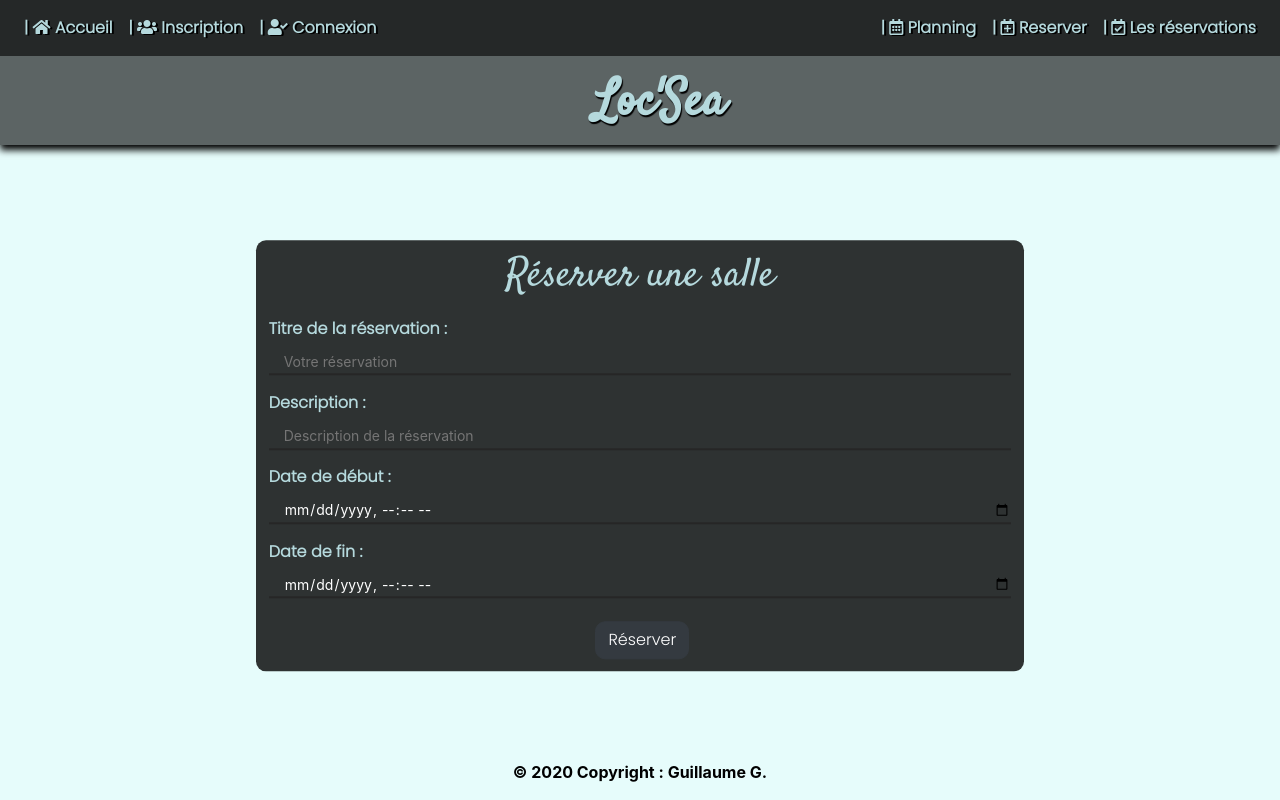
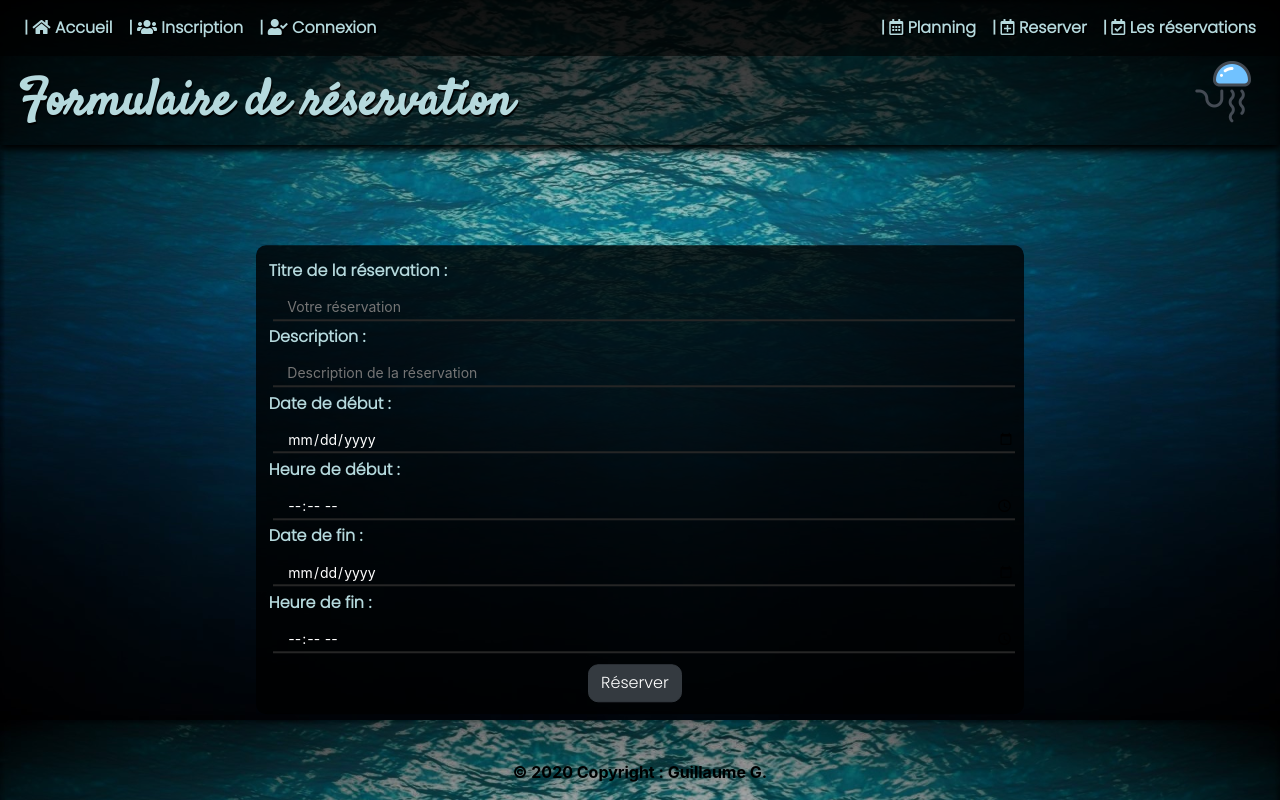
Before and after one commit to guillaume-grac/reservation-salles, a PHP site: page /pages/reservation-form.php in a window 1280 px wide. Run offline with PHP 8.4, Linux system fonts and the light colour scheme; some libraries are stand-ins or nearby versions.

Commit message:
Voir pour heure dans la db

```diff
--- a/css/connexion.css
+++ b/css/connexion.css
@@ -1,3 +1,9 @@
+body{
+    background-image: url('../images/bg.jpg');
+    background-size: cover;
+}
+
+
 /* Main */
 
 .loginBox{
--- a/css/header.css
+++ b/css/header.css
@@ -9,10 +9,6 @@
 
 html{
     scroll-behavior: smooth;
-}
-
-body{
-    background-color: #e6fcfb;
 }
 
 /* Header */
@@ -35,8 +31,29 @@ header{
     font-family: 'Satisfy', cursive;
     color: #b5d9dd;
     font-size: 50px;
-    margin-left: 42%;
+    margin-left: 39%;
 }
+
+.title-princ2,
+.title-princ2 b{
+    text-shadow: black 1px 2px 1px;
+    font-family: 'Satisfy', cursive;
+    color: #b5d9dd;
+    font-size: 50px;
+    margin-left: 1%;
+}
+
+.jelly{
+    float: right;
+    width: 5%;
+    margin-right: 2%;
+}
+
+.jelly2{
+    margin-left: 3%;
+    width: 5%;
+}
+
 
 li a{
     font-family: 'Poppins', sans-serif;
--- a/css/index.css
+++ b/css/index.css
@@ -1,5 +1,8 @@
 /* Main */
 
+body{
+    background-color: #e6fcfb;
+}
 
 .main-content{
     font-family: 'Poppins', sans-serif;
--- a/css/inscription.css
+++ b/css/inscription.css
@@ -1,3 +1,9 @@
+body{
+    background-image: url('../images/bg.jpg');
+    background-size: cover;
+}
+
+
 .loginBox{
     position: absolute;
     top: 59%;
--- a/css/planning.css
+++ b/css/planning.css
@@ -0,0 +1,4 @@
+body{
+    background-image: url('../images/bg.jpg');
+    background-size: cover;
+}
--- a/css/reservation-form.css
+++ b/css/reservation-form.css
@@ -1,6 +1,11 @@
+body{
+    background-image: url('../images/bg.jpg');
+    background-size: cover;
+}
+
 .loginBox{
     position: absolute;
-    top: 57%;
+    top: 60%;
     left: 50%;
     transform: translate(-50%, -50%);
     width: 60%;
@@ -12,21 +17,20 @@
 }
 
 h1{
+    font-size: 26px;
     font-family: 'Satisfy', cursive;
-    margin: 0;
-    padding: 0 0 15px;
     color: #b5d9dd;
     text-align: center;
 }
 
 .loginBox input{
     width: 100%;
-    margin-bottom: 2%;
 }
 
 .loginBox input[type="text"],
 .loginBox input[type="password"],
-.loginBox input[type="datetime-local"]{
+.loginBox input[type="date"],
+.loginBox input[type="time"]{
     border: none;
     border-bottom: 2px solid #262626;
     outline: none;
@@ -37,6 +41,7 @@ h1{
     padding-left: 2%;
     box-sizing: border-box;
     transition: all 0.3s ease 0.3s;
+    margin: 0.5%;
 }
 
 .loginBox input[type="text"]:hover,
@@ -75,6 +80,6 @@ h1{
 .bouton{
     font-family: 'Poppins', sans-serif;
     border-radius: 10px;
-    margin-left: 44%;
+    margin-left: 43%;
     margin-top: 1%;
 }
--- /dev/null
+++ b/css/reservation.css
@@ -0,0 +1,4 @@
+body{
+    background-image: url('../images/bg.jpg');
+    background-size: cover;
+}
--- a/pages/connexion.php
+++ b/pages/connexion.php
@@ -46,7 +46,6 @@ if(isset($_POST['connexion'])){
     <main>
         <section class="container-fluid">
             <section class="loginBox">
-                <h1>Connexion</h1>
                 <form method="post" action="connexion.php">
                     <section class="inputBox">
                         <label id="label-style" for="login">Votre Login :</label>
--- a/pages/inscription.php
+++ b/pages/inscription.php
@@ -43,7 +43,6 @@ if(isset($_POST['register'])){
     <main>
         <section class="container-fluid">
             <section class="loginBox">
-                <h1>Inscription</h1>
                 <form method="post" action="inscription.php">
                     <section class="inputBox">
                         <label id="label-style" for="login">Votre Login :</label>
--- a/pages/profil.php
+++ b/pages/profil.php
@@ -18,7 +18,7 @@ $header = "../css/header.css";
 $footer = "../css/footer.css";
 
 //Liens
-$title = " Profil";
+$title = " Modifier votre Profil";
 $inscription = "inscription.php";
 $connexion = "connexion.php";
 $profil = "profil.php";
@@ -38,7 +38,6 @@ if(isset($_POST['update'])){
     $Nuser = new userpdo();
 
     $Nuser->update();
-
 }
 
 ?>
@@ -46,11 +45,10 @@ if(isset($_POST['update'])){
 <main>
     <section class="container-fluid">
         <section class="loginBox">
-            <h1>Modifier votre profil</h1>
             <form method="post" action="profil.php">
                 <section class="inputBox">
                     <label id="label-style" for="Nlogin">Votre nouveau Login :</label>
-                    <input type="text" name="Nlogin" placeholder="Votre login" required>
+                    <input type="text" name="Nlogin" placeholder="<?php echo $_SESSION['login'];?>" required>
                 </section>
                 <section class="inputBox">
                     <label id="label-style" for="Npassword">Votre nouveau mot de passe :</label>
--- a/pages/reservation-form.php
+++ b/pages/reservation-form.php
@@ -47,7 +47,6 @@ if(isset($_POST['reservation'])){
 <main>
     <section class="container-fluid">
         <section class="loginBox">
-            <h1>Réserver une salle</h1>
             <form method="post" action="reservation-form.php">
                 <section class="inputBox">
                     <label id="label-style" for="titre">Titre de la réservation :</label>
@@ -55,9 +54,13 @@ if(isset($_POST['reservation'])){
                     <label id="label-style" for="description">Description :</label>
                     <input type="text" name="description" placeholder="Description de la réservation" required>
                     <label id="label-style" for="date1">Date de début :</label>
-                    <input type="datetime-local" name="date1" required>
+                    <input type="date" name="date1" required>
+                    <label id="label-style" for="heure1">Heure de début :</label>
+                    <input type="time" name="heure1"  min="08:00" max="19:00" required>
                     <label id="label-style" for="date1">Date de fin :</label>
-                    <input type="datetime-local" name="date2" required>
+                    <input type="date" name="date2" required>
+                    <label id="label-style" for="heure2">Heure de fin :</label>
+                    <input type="time" name="heure2"  min="08:00" max="19:00" required>
                 </section>
                 <button type="submit" name="reservation" class="bouton btn btn-dark">Réserver</button>
             </form>
--- a/require/html/header.php
+++ b/require/html/header.php
@@ -35,6 +35,7 @@ if($index==1){
                     </section>
                 </nav>
                 <a class="navbar-brand title-princ" href=' . $accueil . '><b>Loc\'Sea</b></a>
+                <img class="jelly2" src="images/jelly.png" alt="meduse-icon">
             </div>
         </header>';
 }
@@ -72,7 +73,8 @@ else{
                     </ul>
                 </section>
             </nav>
-            <a class="navbar-brand title-princ" href=' . $accueil . '><b>Loc\'Sea</b></a>
+            <a class="navbar-brand title-princ2"><b>' . $title . '</b></a>
+            <img class="jelly" src="../images/jelly.png" alt="meduse-icon">
         </header>';
 
 }
--- a/require/php/reservations.php
+++ b/require/php/reservations.php
@@ -8,22 +8,33 @@ class Event extends Modele{
 
         if(isset($_POST['reservation'])){
 
-            date_default_timezone_set('UTC');
+            $titre = htmlspecialchars(trim($_POST['titre']));
+            $description = htmlspecialchars(trim($_POST['description']));
+            $Ddate = $_POST['date1'];
+            $Fdate = $_POST['date2'];
+            $Dtime = $_POST['heure1'];
+            $Ftime = $_POST['heure2'];
+            $id_user = $_SESSION['id'];
 
-            $date = new DateTime('2000-01-01');
+            $d = new DateTime($Ddate);
+            $d2 = new DateTime($Fdate);
 
-            if (($heure < "8") && ($heure > "19")){
+            $t = new DateTime($Dtime);
+            $t2 = new DateTime($Ftime);
 
-                echo "Les réservations ne sont pas disponibles";
+            $diff = $t -> diff($t2);
+            $diffStr = $diff -> format('%H:%i:%s');
+
+            if($d -> format('w') == 6 || $d -> format('w') == 0 && $d2 -> format('w') == 6 || $d2 -> format('w') == 0){
+
+                echo '<section class="alert alert-danger text-center" role="alert"><b>Attention !</b> Les réservations se font <b>uniquement du lundi au vendredi</b>.</section>';
 
             }
+            elseif ($diffStr != '01:0:0')
+            {
+                echo "Vous ne pouvez réservez que pour 1 heure.";
+            }
             else{
-
-                $titre = htmlspecialchars(trim($_POST['titre']));
-                $description = htmlspecialchars(trim($_POST['description']));
-                $Ddate = $_POST['date1'];
-                $Fdate = $_POST['date2'];
-                $id_user = $_SESSION['id'];
 
                 $statement = $this->db->prepare("INSERT INTO reservations (titre, description, debut, fin, id_utilisateur) VALUES (:titre, :description, :debut, :fin, :id_utilisateur)");
 
@@ -35,8 +46,7 @@ class Event extends Modele{
                 "id_utilisateur"=>$id_user
                 ]);
 
-                header('location: reservation-form.php');
-                exit();
+                echo '<section class="alert alert-success text-center" role="alert"><b>Réservation éffectuée</b></section>';
             }
         }
     }
```
Also changed, not shown: css/profil.css (+7 -0 lines), images/bg.jpg (added), images/inscription-bg.jpg (deleted), images/jelly.png (added).
